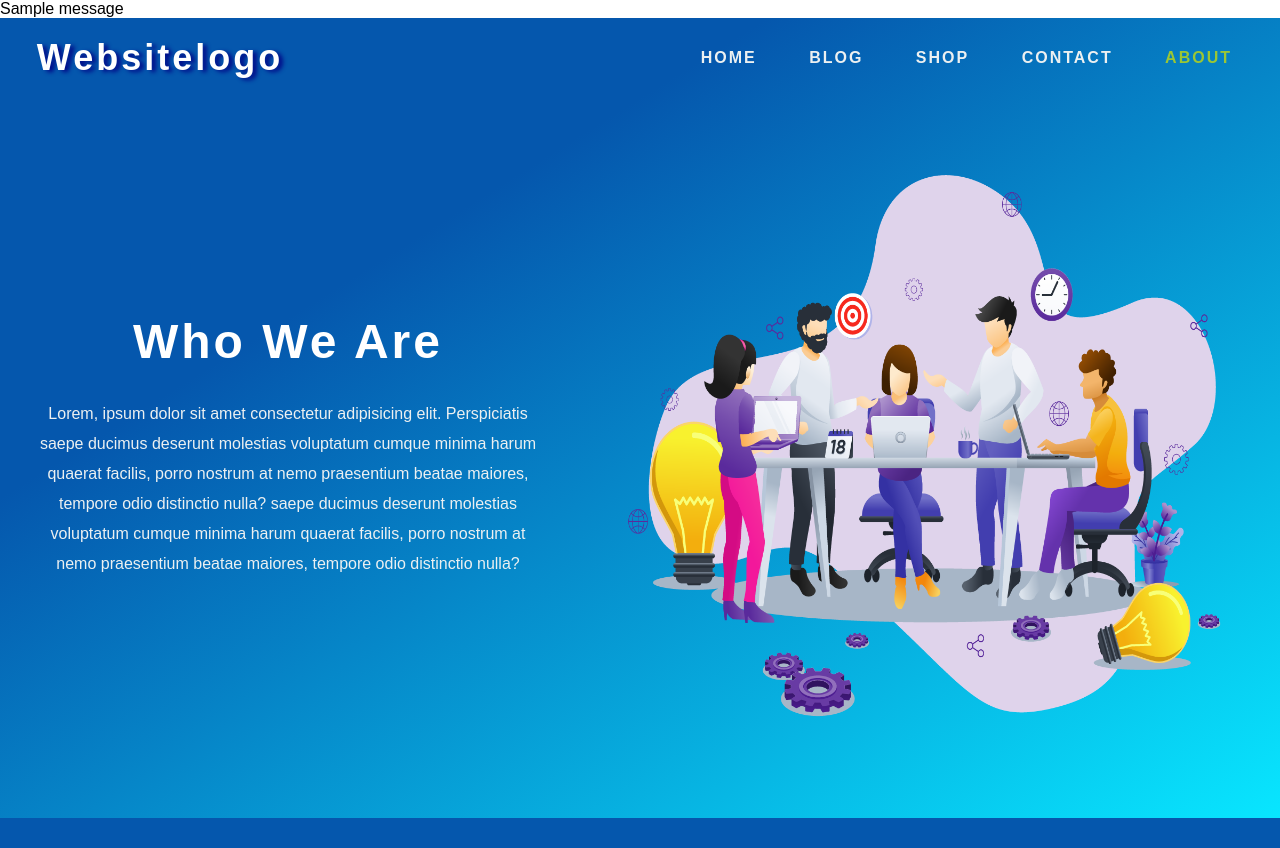
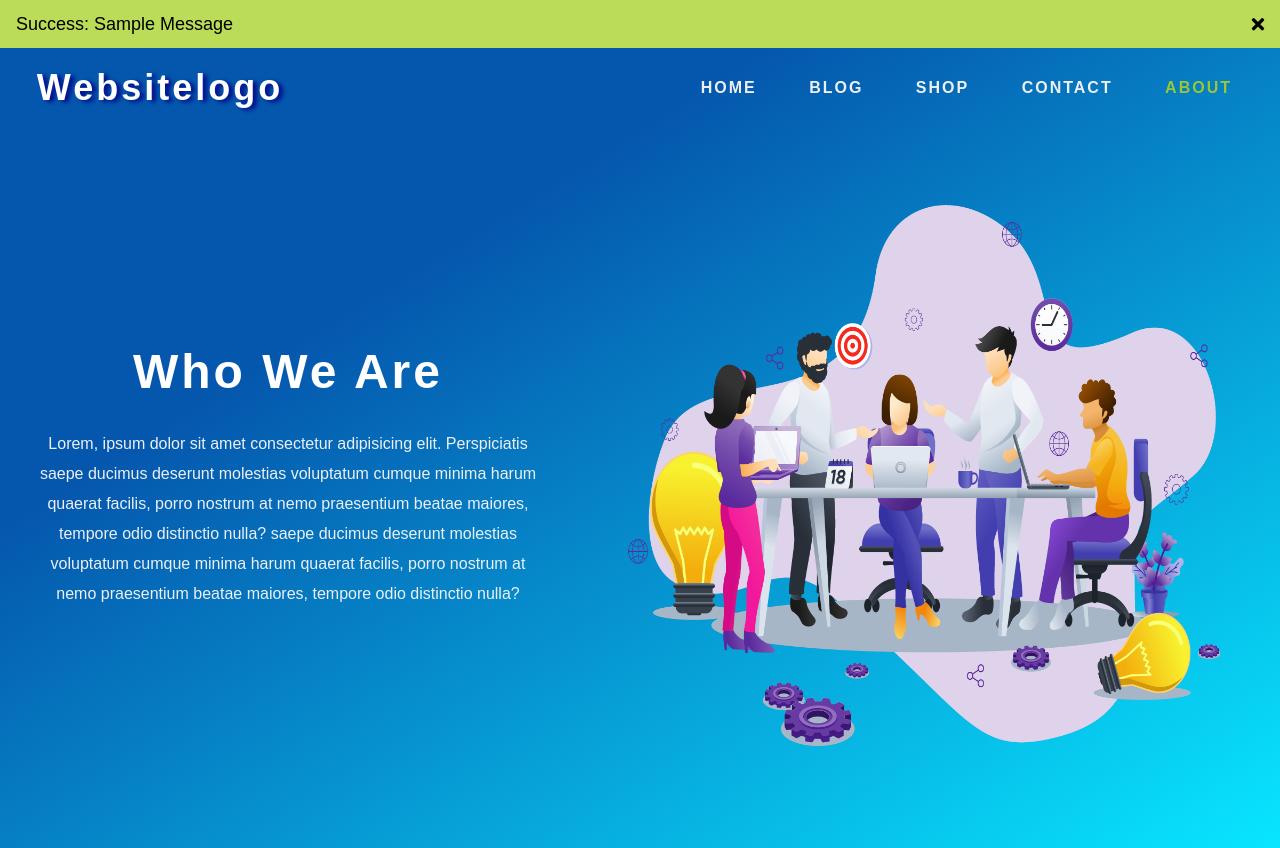
Before and after one commit to bacha-11/ParalyzeWebsite, a Flask app: page /about in a window 1280 px wide. Before the commit the page ends 818 px from the top, so only its background shows below. Run offline with Flask 2, Linux system fonts and the light colour scheme; tables that the repository leaves empty hold one stand-in row (values such as "Sample post"); one stand-in notice (Sample message) is shown.

Commit message:
design message alert

```diff
--- a/app/routes.py
+++ b/app/routes.py
@@ -19,13 +19,13 @@ def index():
 
         subscriber = Subscriber.query.filter_by(email=email).first()
         if subscriber:
-            flash('Already subscribe our news least!')
+            flash('Already subscribe our news least!', "warning")
             return redirect(url_for('index'))
 
         new_sub = Subscriber(email=email)
         db.session.add(new_sub)
         db.session.commit()
-        flash("Successfully subscribe our news least!")
+        flash("Successfully subscribe our news least!", "success")
         return redirect(url_for('index'))
 
     return render_template('client/index.html', title='Home Page', posts=posts, b64encode=b64encode)
@@ -48,13 +48,13 @@ def blog():
 
         subscriber = Subscriber.query.filter_by(email=email).first()
         if subscriber:
-            flash('Already subscribe our news least!')
+            flash('Already subscribe our news least!', "warning")
             return redirect(url_for('blog'))
 
         new_sub = Subscriber(email=email)
         db.session.add(new_sub)
         db.session.commit()
-        flash("Successfully subscribe our news least!")
+        flash("Successfully subscribe our news least!", "success")
         return redirect(url_for('blog'))
 
     return render_template('client/blog.html', title='Blog', posts=posts.items, next_url=next_url, prev_url=prev_url, b64encode=b64encode)
@@ -73,13 +73,13 @@ def post_view(id):
 
         subscriber = Subscriber.query.filter_by(email=email).first()
         if subscriber:
-            flash('Already subscribe our news least!')
+            flash('Already subscribe our news least!', "warning")
             return redirect(url_for('post_view', id=post.id))
 
         new_sub = Subscriber(email=email)
         db.session.add(new_sub)
         db.session.commit()
-        flash("Successfully subscribe our news least!")
+        flash("Successfully subscribe our news least!", "success")
         return redirect(url_for('post_view', id=post.id))
 
     return render_template('client/post_view.html', title='Blog Post', post=post, image=image, posts=posts)
@@ -94,13 +94,13 @@ def shop():
 
         subscriber = Subscriber.query.filter_by(email=email).first()
         if subscriber:
-            flash('Already subscribe our news least!')
+            flash('Already subscribe our news least!', "warning")
             return redirect(url_for('shop'))
 
         new_sub = Subscriber(email=email)
         db.session.add(new_sub)
         db.session.commit()
-        flash("Successfully subscribe our news least!")
+        flash("Successfully subscribe our news least!", "success")
         return redirect(url_for('shop'))
 
     return render_template('client/shop.html', title='Shop', products=products, b64encode=b64encode)
@@ -116,7 +116,7 @@ def contact():
         new_contact = Contact(name=name, email=email, question=question)
         db.session.add(new_contact)
         db.session.commit()
-        flash('{} your query is successfully send!'.format(name.title()))
+        flash('{} your query is successfully send!'.format(name.title()), "success")
         return redirect(url_for('contact'))
 
     return render_template('client/contact.html', title='Contact')
@@ -158,7 +158,7 @@ def allowed_image(filename):
     if ext.upper() in app.config['ALLOWED_IMAGE_EXTENSIONS']:
         return True
     else:
-        flash('File must be PNG, JPG, JPEG, GIF !')
+        flash('File must be PNG, JPG, JPEG, GIF !', "danger")
         return False
 
 
@@ -172,14 +172,14 @@ def addpost():
 
         for check_title in posts:
             if title == check_title.title:
-                flash('Title already present chose a different title!')
+                flash('Title already present chose a different title!', "danger")
                 return redirect(url_for('addpost'))
 
 
         image = request.files['image']
 
         if image.filename == '':
-            flash('File must have name!')
+            flash('File must have name!', "warning")
             return redirect(url_for('addpost'))
 
         if allowed_image(image.filename):
@@ -188,7 +188,7 @@ def addpost():
             new_post = Post(title=title, image=image.read(), image_name=image_name, article=article)
             db.session.add(new_post)
             db.session.commit()
-            flash('Post successfully added!')
+            flash('Post successfully added!', "success")
             return redirect(url_for('addpost'))
 
 
@@ -233,7 +233,7 @@ def delete_post(id):
     post = Post.query.filter_by(id=id).first()
     db.session.delete(post)
     db.session.commit()
-    flash('Post successfully deleted!')
+    flash('Post successfully deleted!', "success")
     return redirect(url_for('post'))
 
 
@@ -247,7 +247,7 @@ def edit_post(id):
         img = request.files['image']
 
         if img.filename == '':
-            flash('File must have name!')
+            flash('File must have name!', "warning")
             return redirect(url_for('edit_post'))
 
         if allowed_image(img.filename):
@@ -268,7 +268,7 @@ def addproduct():
         product_image = request.files['product_image']
 
         if product_image.filename == '':
-            flash('File must have name!')
+            flash('File must have name!', "warning")
             return redirect(url_for('addproduct'))
 
         if allowed_image(product_image.filename):
@@ -281,7 +281,7 @@ def addproduct():
                                  product_image_name=product_image_name)
             db.session.add(new_product)
             db.session.commit()
-            flash('Product successfully added!')
+            flash('Product successfully added!', "success")
             return redirect(url_for('addproduct'))
 
 
@@ -305,14 +305,14 @@ def edit_product(id):
         product_image = request.files['product_image']
 
         if product_image.filename == '':
-            flash('File must have name')
+            flash('File must have name', "warning")
             return redirect(url_for('edit_image'))
 
         if allowed_image(product_image.filename):
             product.product_image_name = secure_filename(product_image.filename)
             product.product_image = product_image.read()
             db.session.commit()
-            flash('Product successfully updated!')
+            flash('Product successfully updated!', "success")
             return redirect(url_for('product'))
 
     return render_template('owner/owner_addproduct.html', title='Edit Product', product=product)
@@ -324,7 +324,7 @@ def delete_product(id):
     product = Product.query.filter_by(id=id).first()
     db.session.delete(product)
     db.session.commit()
-    flash('Product successfully deleted!')
+    flash('Product successfully deleted!', "success")
     return redirect(url_for('product'))
 
 
@@ -384,7 +384,7 @@ def delete_subscriber(id):
     subscriber = Subscriber.query.filter_by(id=id).first()
     db.session.delete(subscriber)
     db.session.commit()
-    flash("Successfully deleted!")
+    flash("Successfully deleted!", "success")
     return redirect(url_for('subscriber'))
 
 
@@ -408,7 +408,7 @@ def delete_contact(id):
     contact = Contact.query.get_or_404(id)
     db.session.delete(contact)
     db.session.commit()
-    flash("Successfully Deleted!")
+    flash("Successfully Deleted!", "success")
     return redirect(url_for("contact_list"))
 
 
--- a/app/static/scripts/main.js
+++ b/app/static/scripts/main.js
@@ -41,3 +41,10 @@ function remove_cssClass(){
      document.getElementsByClassName('pop')[0].classList.remove('active')
     document.getElementsByClassName('pop_box')[0].classList.remove('popactive')
 }
+
+
+// close message alert
+
+function alertClose(){
+    document.getElementsByClassName('alert')[0].classList.add('remove_alert')
+}
--- a/app/static/style/style.css
+++ b/app/static/style/style.css
@@ -902,6 +902,44 @@ footer{
 
 
 
+.alert{
+    width: 100%;
+    height: 3rem;
+    font-size: 18px;
+    padding: 1rem;
+    display: flex;
+    align-items: center;
+    justify-content: space-between;
+    text-transform: capitalize;
+}
+
+
+.alert .fa-times{
+    cursor: pointer;
+}
+
+
+.remove_alert{
+    display: none;
+}
+
+
+.success{
+    background-color: #badc58;
+}
+
+
+.warning{
+    background-color: #f6e58d;
+}
+
+
+.danger{
+    background-color: #ff7979;
+}
+
+
+
 
 
 
--- a/app/templates/client/base.html
+++ b/app/templates/client/base.html
@@ -18,14 +18,15 @@
 </head>
 <body>
 
-    {% with messages = get_flashed_messages() %}
-    {% if messages %}
-    <ul class=flashes>
-    {% for message in messages %}
-      <li>{{ message }}</li>
-    {% endfor %}
-    </ul>
-    {% endif %}
+    {% with messages = get_flashed_messages(with_categories=true) %}
+      {% if messages %}
+      {% for category, message in messages %}
+        <div class="alert {{category}}">
+            <span>{{category}}:  {{message}} </span>
+            <span class="fas fa-times" onclick="alertClose()"></span>
+        </div>
+      {% endfor %}
+      {% endif %}
     {% endwith %}
 
 
```
Also changed, not shown: app/static/style/owner.css (+37 -0 lines), app/templates/owner/owner_base.html (+11 -6 lines).
